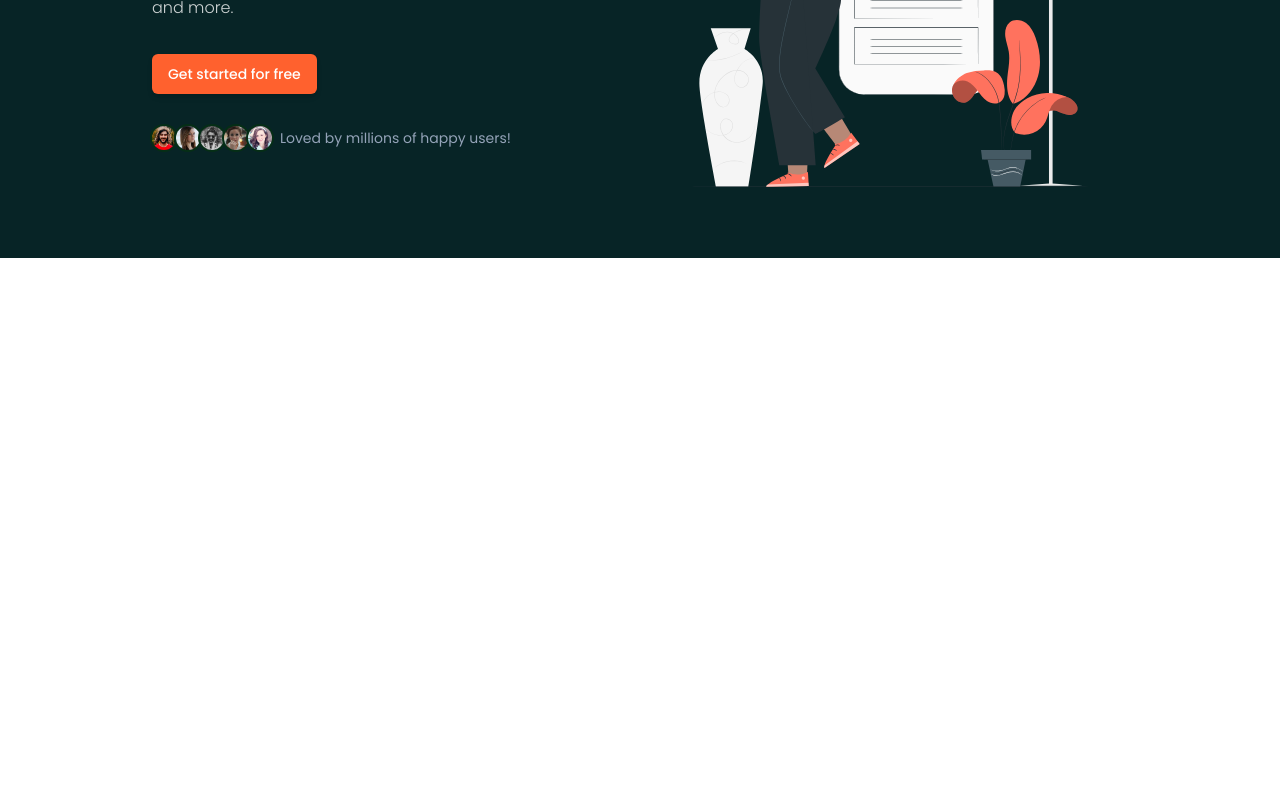
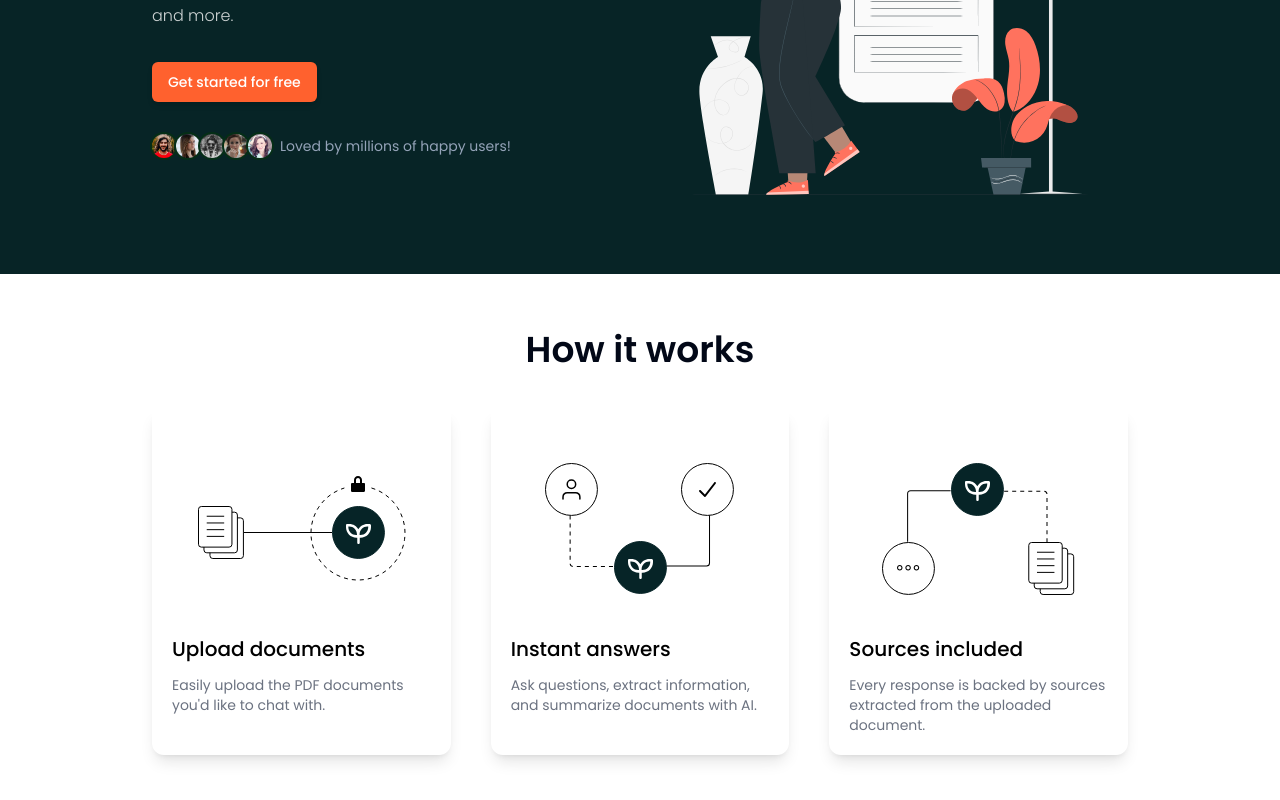
Before and after one commit to Olha-Maievska/clone-pfd-ai, a Next.js app: page / in a window 1280 px wide. Shown: the part 386-1186 px from the top of the page. Before the commit the page ends 800 px from the top, so only its background shows below. Built offline with nearby package versions, Linux system fonts and the light colour scheme.

Commit message:
add features section

```diff
--- a/src/app/globals.css
+++ b/src/app/globals.css
@@ -82,5 +82,5 @@
 }
 
 .section-container {
-  @apply mx-auto max-w-5xl px-8 md:px-6;
+  @apply mx-auto max-w-5xl px-4 py-14 md:px-6;
 }
--- a/src/components/LandingPage.tsx
+++ b/src/components/LandingPage.tsx
@@ -2,10 +2,12 @@ import React from "react";
 import { Button } from "./ui/button";
 import { usersPaths } from "@/const/users";
 import Image from "next/image";
+import { features } from "@/const/features";
 
 const LandingPage = () => {
   return (
-    <section className="bg-[#072426] py-16 md:py-12">
+    <>
+      <section className="bg-[#072426]">
         <div className="section-container flex flex-col md:flex-row text-white items-center">
           <div className="flex flex-col space-y-8 text-center md:w-1/2 md:text-left">
             <h1 className="max-w-md text-3xl md:text-4xl lg:text-5xl md:leading-tight">
@@ -21,7 +23,7 @@ const LandingPage = () => {
               <Button variant={"orange"}>Get started for free</Button>
             </div>
 
-          <div className='flex items-center mt-6 flex-col md:flex-row'>
+            <div className="flex items-center mt-6 flex-col md:flex-row">
               <div className="flex justify-start">
                 {usersPaths.map((user) => (
                   <Image
@@ -45,6 +47,32 @@ const LandingPage = () => {
           </div>
         </div>
       </section>
+
+      <section className="section-container">
+        <h1 className="text-center text-3xl md:text-4xl font-semibold mb-5 sm:mb-10">
+          How it works
+        </h1>
+
+        <div className="grid sm:grid-cols-2 md:grid-cols-3 gap-8 lg:gap-10 text-black">
+          {features.map((feature) => (
+            <div
+              className="rounded-b-xl px-5 pb-5 pt-3 shadow-lg"
+              key={feature.title}
+            >
+              <div className="flex-col">
+                <div className="flex items-center justify-center">
+                  <img src={`/${feature.imagePath}`} alt="" />
+                </div>
+                <p className="text-xl font-medium">{feature.title}</p>
+                <span className="text-sm block text-gray-500 mt-3">
+                  {feature.description}
+                </span>
+              </div>
+            </div>
+          ))}
+        </div>
+      </section>
+    </>
   );
 };
 
--- /dev/null
+++ b/src/const/features.ts
@@ -0,0 +1,19 @@
+export const features = [
+  {
+    title: "Upload documents",
+    description: "Easily upload the PDF documents you'd like to chat with.",
+    imagePath: "feature_1.svg",
+  },
+  {
+    title: "Instant answers",
+    description:
+      "Ask questions, extract information, and summarize documents with AI.",
+    imagePath: "feature_2.svg",
+  },
+  {
+    title: "Sources included",
+    description:
+      "Every response is backed by sources extracted from the uploaded document.",
+    imagePath: "feature_3.svg",
+  },
+];
```
Lines whose indentation alone changed are shown as unchanged.
